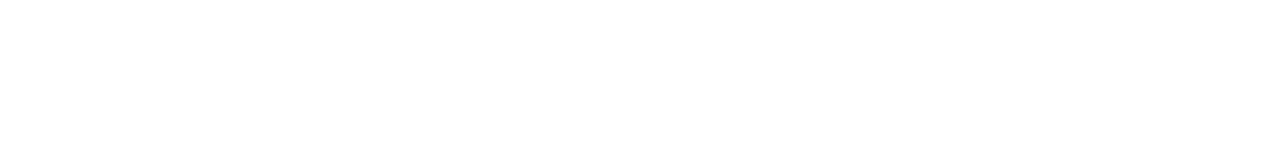
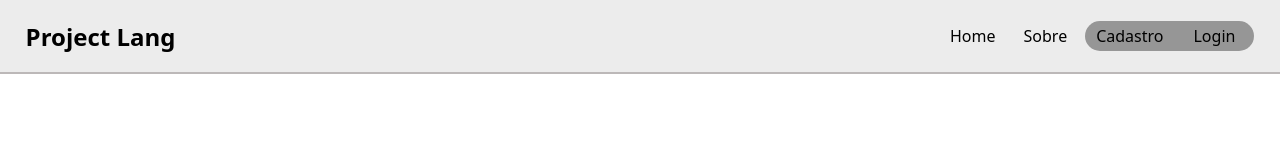
Before and after one commit to BrunoSilva0/Projeto-Solo, a website: page Website/index.html in a window 1280 px wide. Drawn offline with Linux system fonts and the light colour scheme.

Commit message:
Criação da top-bar

```diff
--- a/Website/index.html
+++ b/Website/index.html
@@ -0,0 +1,44 @@
+<!DOCTYPE html>
+<html lang="en">
+<head>
+    <meta charset="UTF-8">
+    <meta name="viewport" content="width=device-width, initial-scale=1.0">
+    <link rel="stylesheet" href="style.css"">
+    <link rel="website icon" type="png" href="">
+    <title>ProjectLang | Home</title>
+</head>
+
+<div class="header">
+    <div class="containerHeader">
+        <div class="Branding">
+            <h2>
+                Project Lang
+            </h2>
+        </div>
+        <ul>
+            <div class="containerNav">
+            <a href="index.html">
+                <li>Home</li>
+            </a>
+            <a href="#Sobre">
+                <li>Sobre</li>
+            </a>
+
+        </div>
+        <div class="containerLogCad">
+            <a href="homeCadastro">
+                <li>Cadastro</li>
+            </a>
+            <a href="" id="homeLogin">
+                <li>Login</li>
+            </a>
+        </div>
+    </ul>
+    </div>
+</div>
+
+<body>
+
+
+</body>
+</html>
--- a/Website/style.css
+++ b/Website/style.css
@@ -0,0 +1,86 @@
+body {
+    margin: 0;
+}
+
+h2 {
+    margin: 0;
+}
+
+/* Style do header */
+
+.header {
+    font-family: system-ui, -apple-system, BlinkMacSystemFont, 'Segoe UI', Roboto, Oxygen, Ubuntu, Cantarell, 'Open Sans', 'Helvetica Neue', sans-serif;
+    width: 100%;
+    display: flex;
+    position: fixed;
+    align-items: center;
+    top: 0;
+    height: 9%;
+    background-color: #ececec;
+    border-bottom: solid #bcb8b8 2px;
+}
+
+.containerHeader {
+    width: 100%;
+    display: flex;
+    justify-content: space-between;
+    align-items: center;
+    padding-left: 2%;
+    padding-right: 2%;
+}
+
+.containerHeader ul {
+    margin: 0;
+    padding: none;
+    display: flex;
+    align-items: center;
+    list-style: none;
+    display: flex;
+    justify-content: space-between;
+    font-size: medium;
+    justify-content: end;
+}
+
+.containerHeader .branding  h2{
+    display: flex;
+    list-style: none;
+}
+
+.containerHeader li {
+    width: fit-content;
+    list-style: none;
+    color: black;
+    border-radius: 150px;
+    transition: all 0.5s;
+    padding: 3px 10px;
+    margin-right: 0.5rem;
+}
+
+.containerNav {
+    display: flex;
+}
+
+.containerNav a :hover {
+    transform: scale(1.1);
+    background-color: #bcb8b8;
+    transition: all 0.3s;
+}
+
+.containerHeader a {
+    text-decoration: none;
+}
+
+.containerLogCad {
+    border-radius: 150px;
+    display: flex;
+    background-color: #969696;
+}
+
+
+.containerLogCad a {
+    padding: 1px;
+}
+
+.containerLogCad a :hover {
+    background-color: #818181;
+}
```
Also changed, not shown: Website/styleCadastroLogin.css (+0 -11 lines), package.json (added, +10 -0 lines), Website/app.js (added), 1 other file.
